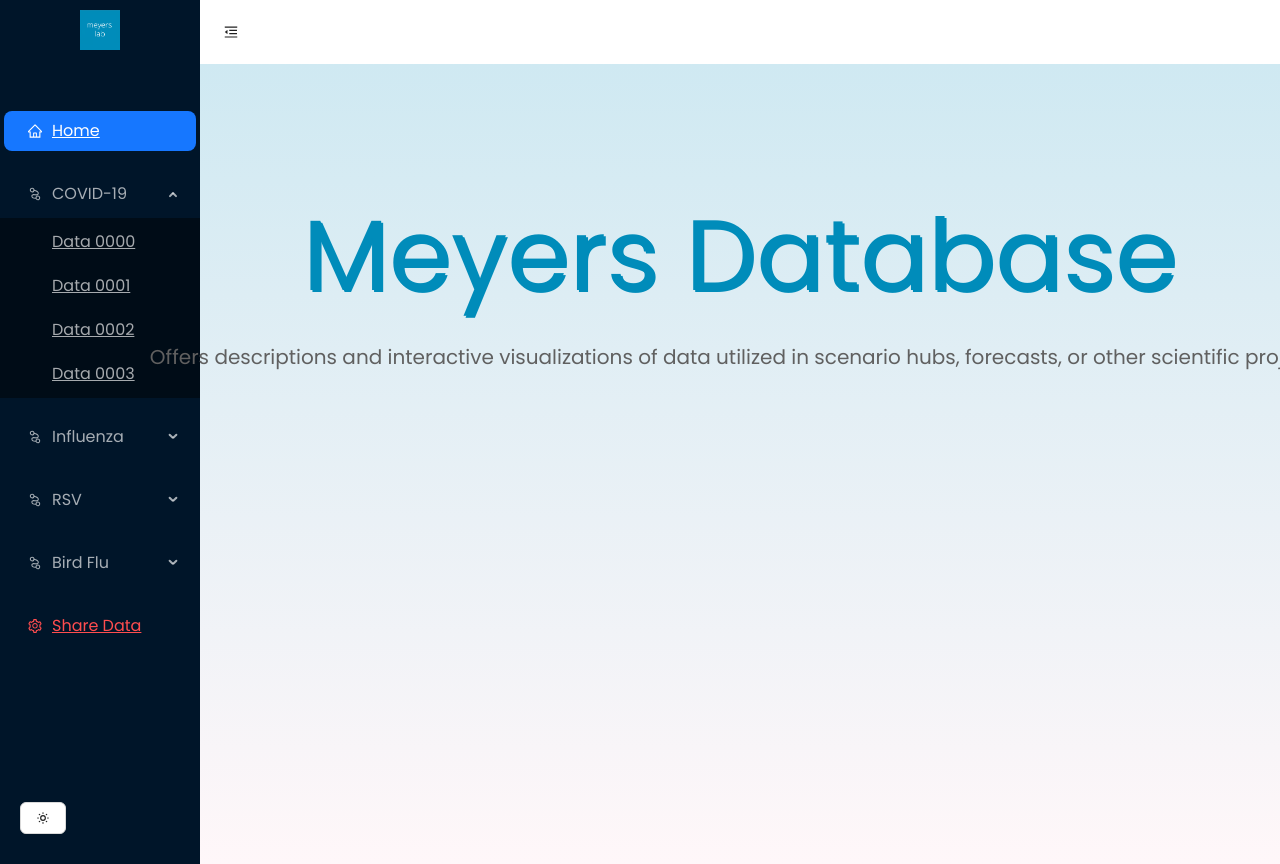
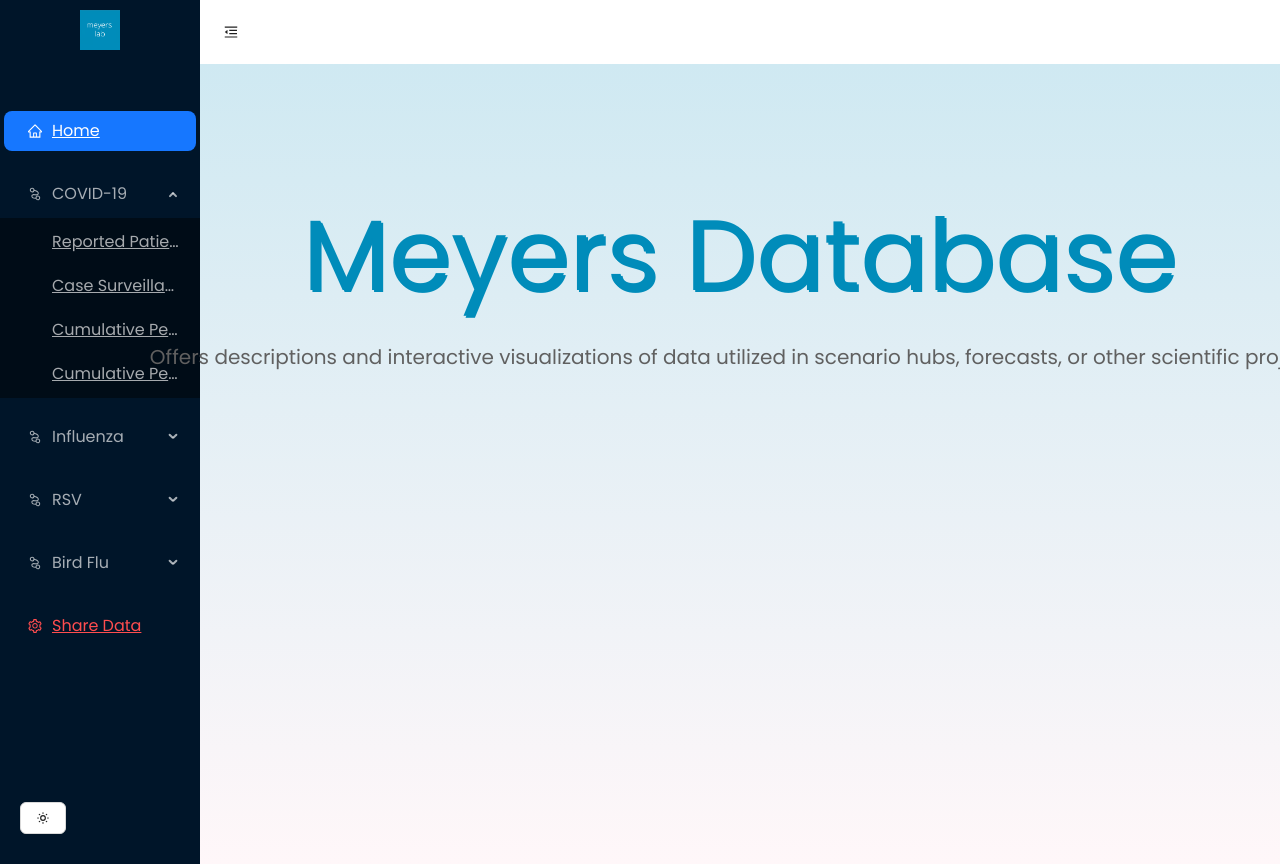
Before and after one commit to anjieliu121/meyers_database, a React (Vite) app: page / in a window 1280 px wide. Shown: the top 864 px of the page. Built offline with nearby package versions, Linux system fonts and the light colour scheme.

Commit message:
Edited menu link names

```diff
--- a/src/components/MenuList.jsx
+++ b/src/components/MenuList.jsx
@@ -8,9 +8,10 @@
 
     const href = window.location.href.split('/');
     const currentTab = (href[href.length - 1] === '') ? 'home' : href[href.length - 1];
+    //const currentTab = 'home';
     //TODO: change the defaultOpenKeys to the Menu.SubMenu that has the current tab opened
     //https://stackoverflow.com/questions/67514909/how-to-open-close-antd-submenu-programatically
-    console.log(href)
+    //console.log(href)
 
     // Returns ture only if HTTP status code is in 200 range
     const check_HTTP_status = (response) => {
@@ -41,13 +42,13 @@
             console.log(response)
             console.log("Onto json()...")
             console.log(response.headers.get('Content-Type'))
-            const data = await response.text()
+            const content = await response.json()
 
-            console.log(data)
+            console.log(content)
             console.log("Trying to change the data...")
             dataChanger({
-                dataset: "State climate data",
-                data: data
+                name: "State climate data",
+                content: content
             })
         } catch (error) {
             // Output e.g.: "Fetch Error: 404, Not found"
@@ -63,25 +64,25 @@
             </Menu.Item>
 
             <Menu.SubMenu key="covid19" icon={<NodeIndexOutlined />} title="COVID-19">
-                <Menu.Item key="data0000" onClick={getData}>
-                    <Link to="/covid19/data0000">Data 0000</Link>
+                <Menu.Item key="data0000">
+                    <Link to="/covid19/data0000">Reported Patient Impact and Hospital Capacity by State Timeseries</Link>
                 </Menu.Item>
                 <Menu.Item key="data0001">
-                    <Link to="/covid19/data0001">Data 0001</Link>
+                    <Link to="/covid19/data0001">Case Surveillance Public Use Data with Geography</Link>
                 </Menu.Item>
                 <Menu.Item key="data0002">
-                   <Link to="/covid19/data0002">Data 0002</Link>
+                   <Link to="/covid19/data0002">Cumulative Percentage of Adults 18 Years and Older Vaccinated with the Updated 2023-24 COVID-19 Vaccine</Link>
                 </Menu.Item>
                 <Menu.Item key="data0003">
-                    <Link to="/covid19/data0003">Data 0003</Link>
+                    <Link to="/covid19/data0003">Cumulative Percentage of Children Ages 6 Months -17 Years Who Are Up to Date with the Updated 2023-24 COVID-19 Vaccine</Link>
                 </Menu.Item>
             </Menu.SubMenu>
 
             <Menu.SubMenu key="influenza" icon={<NodeIndexOutlined />} title="Influenza">
-                <Menu.Item key="data0004">
-                    <Link to="/influenza/data0004">Data 0004</Link>
+                <Menu.Item key="data0004" >
+                    <Link to="/influenza/data0004">Age Specific Coverage Flu RD4 2023-24</Link>
                 </Menu.Item>
-                <Menu.Item key="data0005">
+                <Menu.Item key="data0005" onClick={getData}>
                     <Link to="/influenza/data0005">Data 0005</Link>
                 </Menu.Item>
                 <Menu.Item key="data0006">
```
